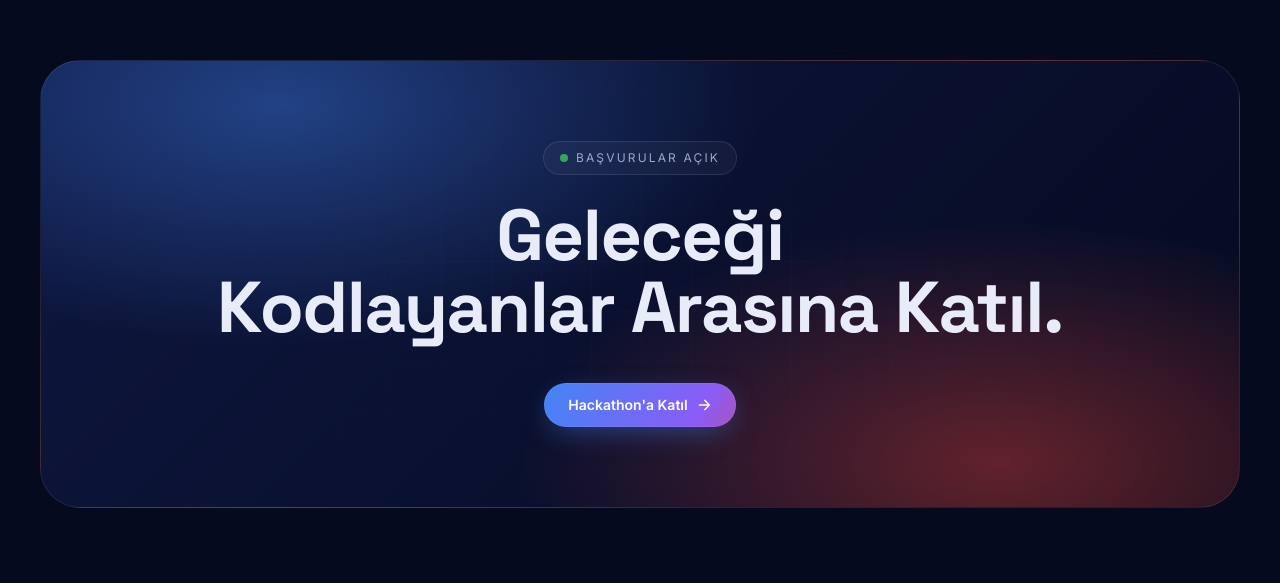
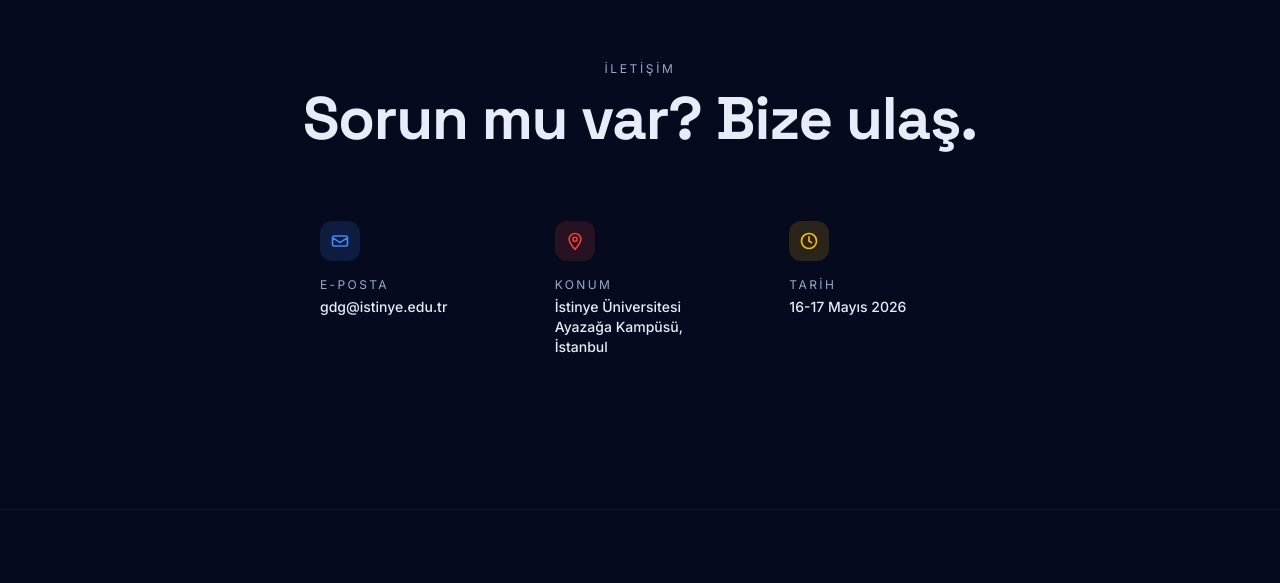
Before and after one commit to BeyzaESER22/HackatonWebSitesi, a Next.js app: page / in a window 1280 px wide. Shown: the part 7509-8092 px from the top of the page. Built offline with nearby package versions, Linux system fonts and the light colour scheme; no server answers.

Commit message:
Clean: remove CTASection from the bottom of home page

```diff
--- a/src/app/page.js
+++ b/src/app/page.js
@@ -3,7 +3,6 @@ import { Marquee }           from '@/components/sections/Marquee';
 import { Highlights }        from '@/components/sections/Highlights';
 import { HackathonSection }  from '@/components/sections/HackathonSection';
 import { FAQSection }        from '@/components/sections/FAQSection';
-import { CTASection }        from '@/components/sections/CTASection';
 import { ContactSection }    from '@/components/sections/ContactSection';
 
 export default function HomePage() {
@@ -14,7 +13,6 @@ export default function HomePage() {
       <Highlights />
       <HackathonSection />
       <FAQSection />
-      <CTASection />
       <ContactSection />
     </>
   );
```
